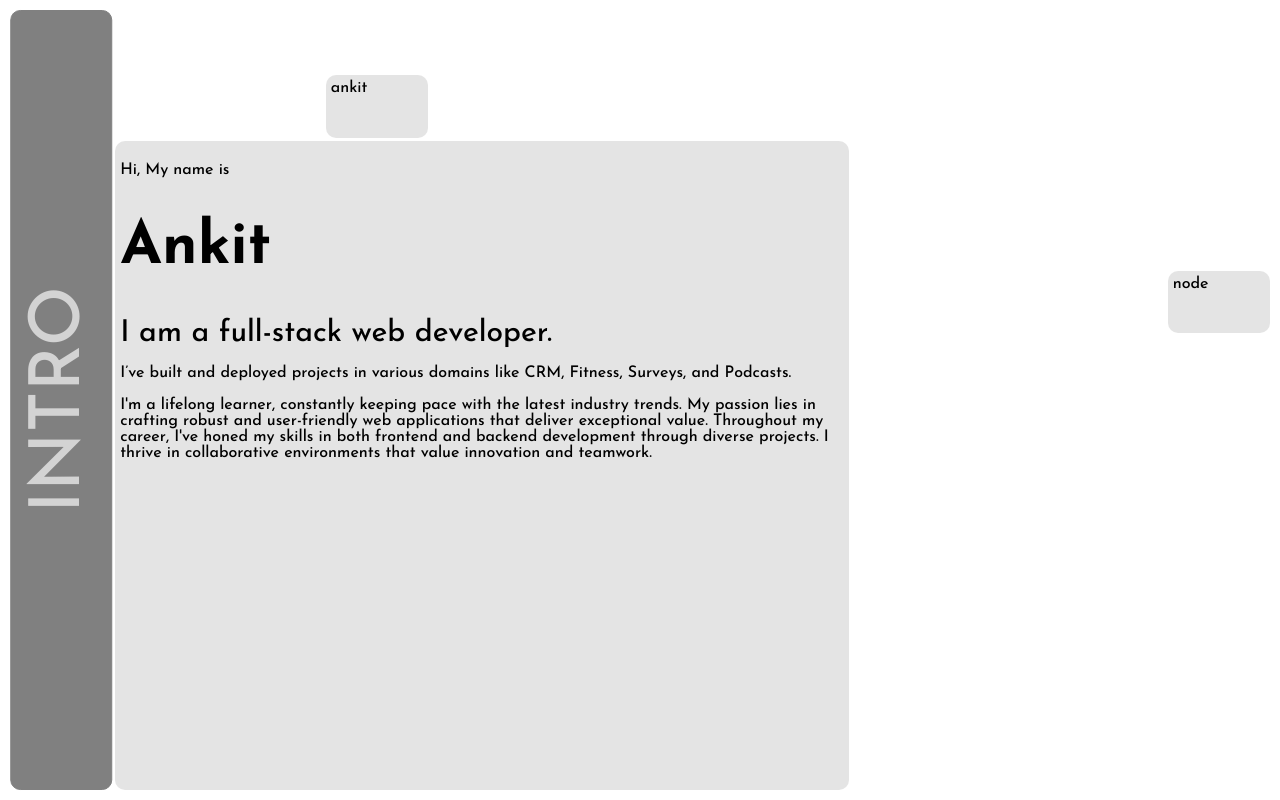
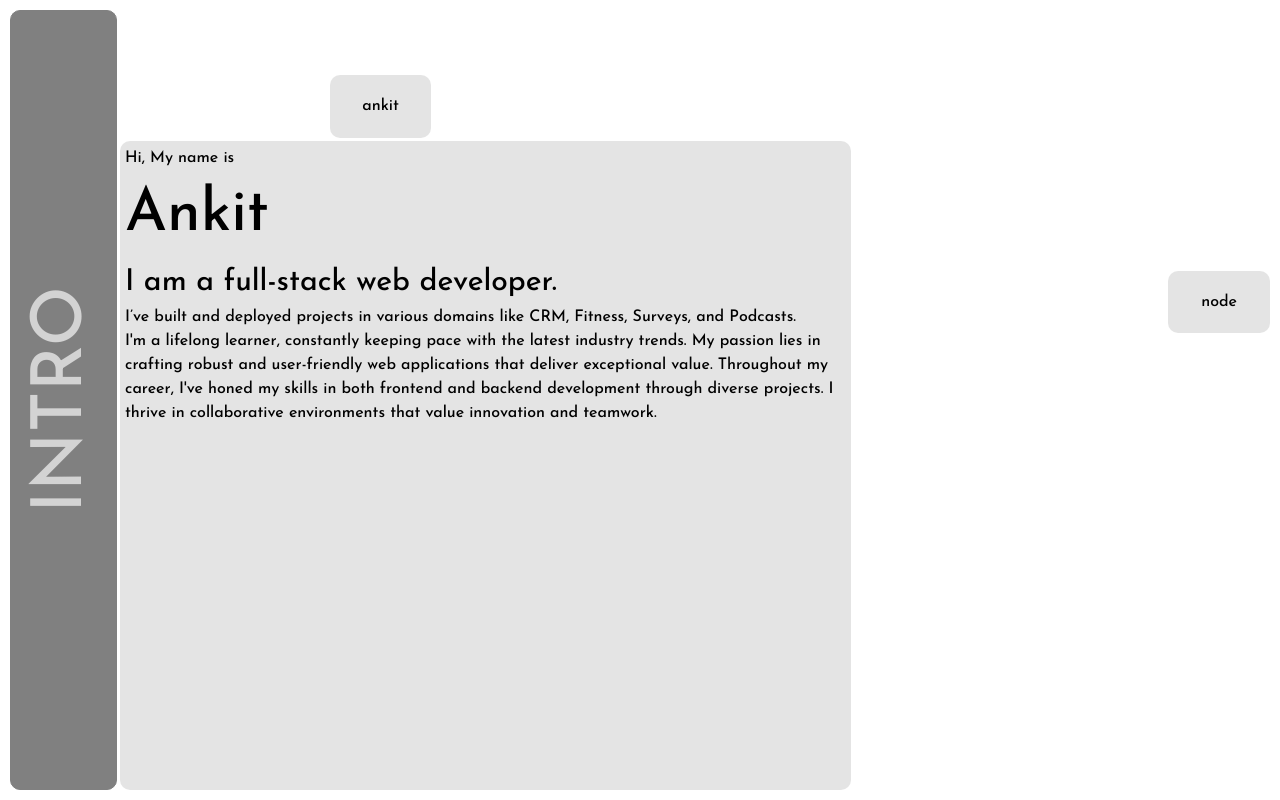
Before and after one commit to Ankit7991/portfolio-next, a Next.js app in the folder portfolio-frontend/: page / in a window 1280 px wide. Built offline with nearby package versions, Linux system fonts and the light colour scheme.

Commit message:
initialize tailwind

```diff
--- a/portfolio-frontend/package.json
+++ b/portfolio-frontend/package.json
@@ -17,9 +17,12 @@
     "@types/node": "^20",
     "@types/react": "^18",
     "@types/react-dom": "^18",
+    "autoprefixer": "^10.4.19",
     "eslint": "^8",
     "eslint-config-next": "14.2.3",
+    "postcss": "^8.4.38",
     "sass": "^1.77.1",
+    "tailwindcss": "^3.4.3",
     "typescript": "^5"
   }
 }
--- /dev/null
+++ b/portfolio-frontend/postcss.config.js
@@ -0,0 +1,6 @@
+module.exports = {
+  plugins: {
+    tailwindcss: {},
+    autoprefixer: {},
+  },
+}
--- a/portfolio-frontend/src/app/globals.scss
+++ b/portfolio-frontend/src/app/globals.scss
@@ -1,3 +1,7 @@
+@tailwind base;
+@tailwind components;
+@tailwind utilities;
+
 @import url('https://fonts.googleapis.com/css2?family=Josefin+Sans:ital,wght@0,100..700;1,100..700&display=swap');
 
 @mixin josefinSansFont {
@@ -28,3 +32,8 @@ body {
 	width: 100%;
 	height: 100%;
 }
+.center {
+	display: flex;
+	justify-content: center;
+	align-items: center;
+}
--- a/portfolio-frontend/src/app/page.tsx
+++ b/portfolio-frontend/src/app/page.tsx
@@ -52,7 +52,9 @@ export default function Home() {
 
 						return <>
 							<Block rowStart={el.rowLine} colStart={el.colLine}>
-								{el.info?.text}
+								<div className="fluid center cursor-pointer">
+									{el.info?.text}
+								</div>
 							</Block>
 						</>
 					})
--- a/portfolio-frontend/src/components/micro/block/block.tsx
+++ b/portfolio-frontend/src/components/micro/block/block.tsx
@@ -1,5 +1,5 @@
 import { IReactChildren } from "@/types/comp-params.types";
-import React, { ReactNode } from "react";
+import React, { ReactNode, FC } from "react";
 import styles from "./block.module.scss";
 
 export interface IBlockParams extends IReactChildren {
--- /dev/null
+++ b/portfolio-frontend/tailwind.config.js
@@ -0,0 +1,10 @@
+/** @type {import('tailwindcss').Config} */
+module.exports = {
+  content: [
+    "./src/**/*.{js,ts,jsx,tsx,mdx}",
+	],
+  theme: {
+    extend: {},
+  },
+  plugins: [],
+}
```
Also changed, not shown: 1 other file (tests, documents, lock files or other folders).
